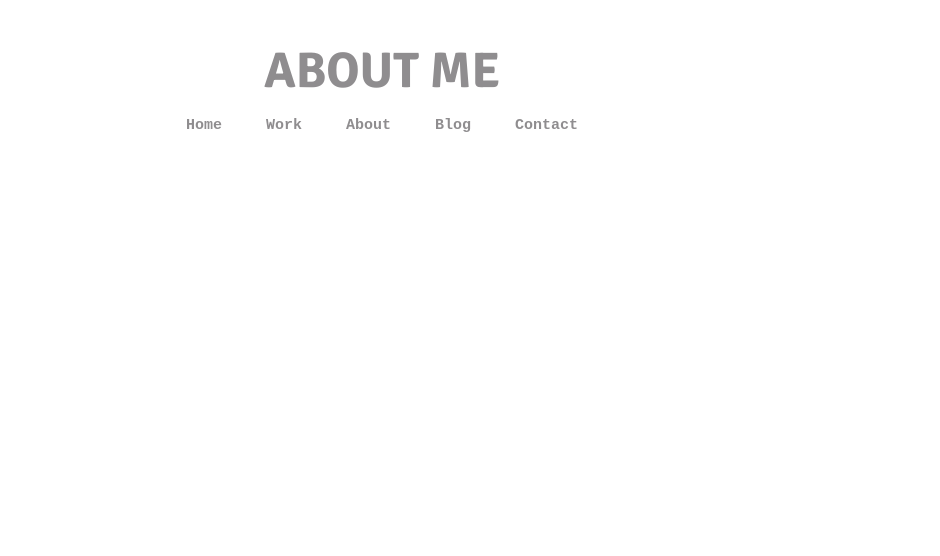
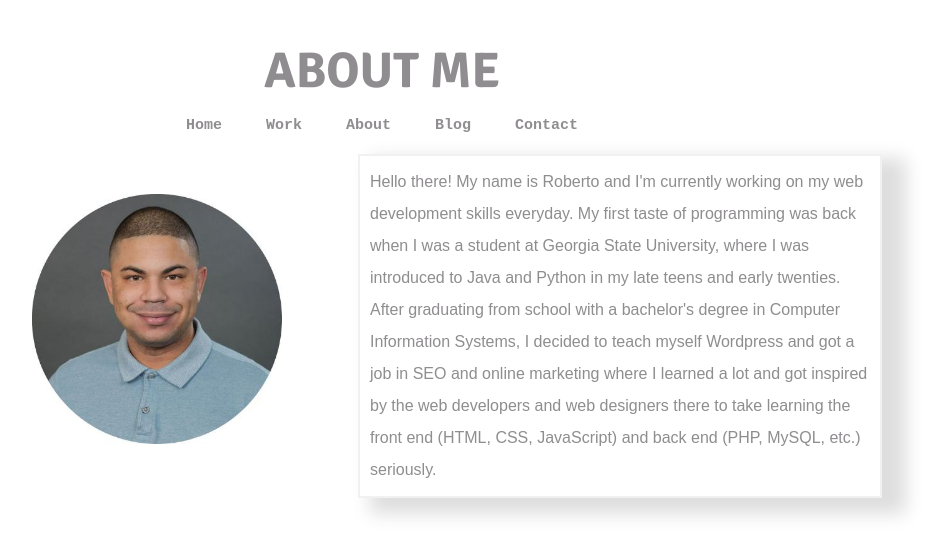
Before and after one commit to adwordvigilante/Portfolio-Website, a plain HTML site: page about.html in a window 1280 px wide. Shown: the whole page, without its empty margins (258-1198 px from the left). Drawn offline with Linux system fonts and the light colour scheme.

Commit message:
Reorganized CSS file, added box shadow effect to the About Me page.

```diff
--- a/about.html
+++ b/about.html
@@ -2,7 +2,7 @@
 <html>
 <head>
 	<title>About Roberto Severino</title>
-	<meta name="description" content="Free Web tutorials">
+	<meta name="description" content="About Roberto Severino.">
 	<meta name="keywords" content="HTML,CSS,XML,JavaScript,JQuery,PHP">
 	<meta name="author" content="Roberto Severino">
 	<meta name="viewport" content="width=device-width, initial-scale=1.0">
@@ -31,6 +31,14 @@
 
 	<div class="content-area">
 
+		<p>Hello there! My name is Roberto and I'm currently working on my web development skills everyday. My first taste of programming was back when I was a student at Georgia State University, where I was introduced to Java and Python in my late teens and early twenties. After graduating from school with a bachelor's degree in Computer Information Systems, I decided to teach myself Wordpress and got a job in SEO and online marketing where I learned a lot and got inspired by the web developers and web designers there to take learning the front end (HTML, CSS, JavaScript) and back end (PHP, MySQL, etc.) seriously.</p>
+
+		<aside>
+
+			<img class="me" src="images/me.jpg">
+
+		</aside>
+
 
 
 
--- a/css/style.css
+++ b/css/style.css
@@ -1,3 +1,7 @@
+/* GLOBAL SETTINGS
+
+color: #8F8D8F;
+---------------------------------------------------------------- */
 * {
 	margin: 0;
 	padding: 0;
@@ -21,8 +25,6 @@
 	text-transform: uppercase;
 	font-size: 50px;
 	font-weight: 700;
-
-
 }
 
 header nav li {
@@ -30,7 +32,6 @@
 	font-family: monospace;
 	margin: 15px 20px 0px 20px;
 	font-size: 15px;
-
 }
 
 header nav {
@@ -53,17 +54,23 @@
 	font-weight: bold;
 }
 
+footer {
+	text-align: center;
+	margin-top: 13px;
+	margin-bottom: 30px;
+}
+
+/* HOME PAGE CODE
+---------------------------------------------------------------- */
+
+p {
+	font-family: sans-serif;
+}
+
 img {
 	width: 300px;
 	height: 225px;
 	display: block;
-}
-
-footer {
-	text-align: center;
-	font-family: sans-serif;
-	margin-top: 13px;
-	margin-bottom: 30px;
 }
 
 .portfolio {
@@ -78,9 +85,42 @@
 	margin-bottom: 20px;
 }
 
+/* ABOUT
+---------------------------------------------------------------- */
 
-/* MEDIA QUERIES */
+aside img {
+	height: 250px;
+    width: 250px;
+    float: left;
+    position: absolute;
+    top: 60px;
+    left: 150px;
+}
 
+.content-area {
+	position: relative;
+
+}
+
+.content-area p {
+	font-family: sans-serif;
+    width: 50%;
+    float: right;
+    margin-top: 20px;
+    line-height: 2;
+    border: solid 2px #dedede6e;
+    padding: 10px;
+    -webkit-box-shadow: 18px 10px 17px 6px rgba(222,222,222,1);
+	-moz-box-shadow: 18px 10px 17px 6px rgba(222,222,222,1);
+	box-shadow: 18px 10px 17px 6px rgba(222,222,222,1);
+
+}
+
+
+/* MEDIA QUERIES
+---------------------------------------------------------------- */
+
+/* HOME PAGE */
 
 @media all and (max-width: 1010px) {
 
```
Also changed, not shown: index.html (+1 -1 lines), images/me.jpg (added).
